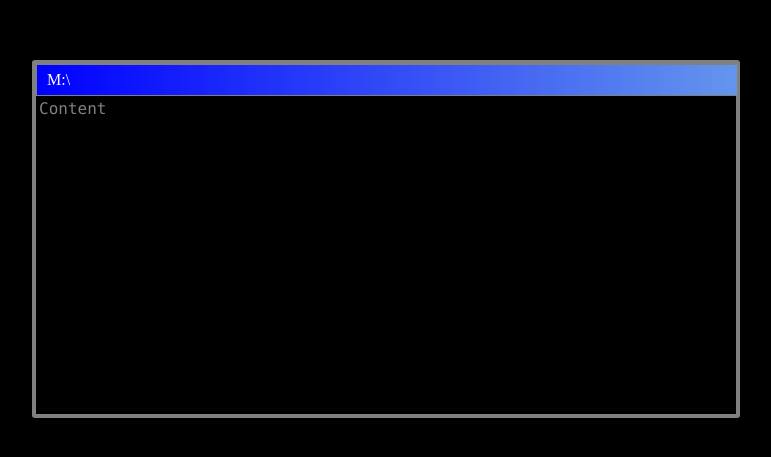
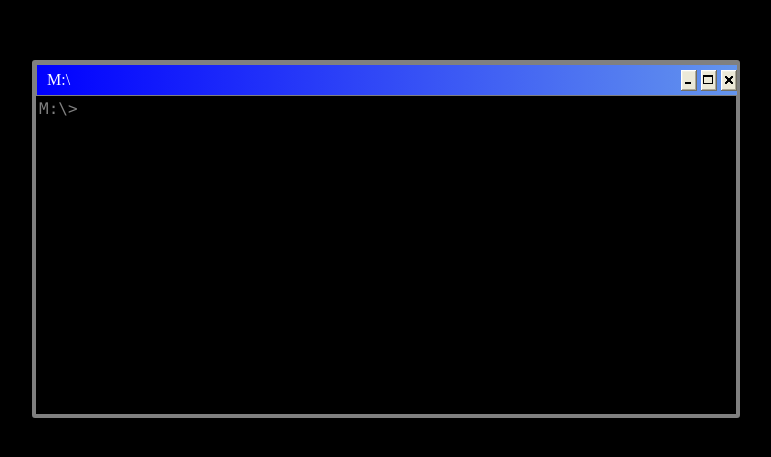
Before and after one commit to meghaman/nazey, a plain HTML site: page Website/index.html in a window 1280 px wide. Shown: the part 161-618 px from the top of the page, without its empty margins (254-1025 px from the left). Drawn offline with Linux system fonts and the light colour scheme.

Commit message:
Added buttons in top right

```diff
--- a/Website/index.html
+++ b/Website/index.html
@@ -41,10 +41,17 @@
             border-width: 1px;
             border-style: solid;
             border-color: grey;
+            position: relative;
         }
 
         .window-title-content {
             margin-left: 10px;
+        }
+
+        .window-title-buttons {
+            position: absolute;
+            right: 0;
+            top: 5px;
         }
 
         .console {
@@ -60,12 +67,17 @@
     <div class="container">
         <div class="window">
             <div class="window-title">
-                <div class="window-title-content">
+                <span class="window-title-content">
                     M:\
-                </div>
+                </span>
+                <span class="window-title-buttons">
+                    <img src="assets/minimize.png"/>
+                    <img src="assets/maximize.png" />
+                    <img src="assets/close.png" />
+                </span>
             </div>
             <div class="console">
-                Content
+                M:\>
             </div>
         </div>
     </div>
```
Also changed, not shown: Website/assets/close.png (added), Website/assets/maximize.png (added), Website/assets/minimize.png (added).
